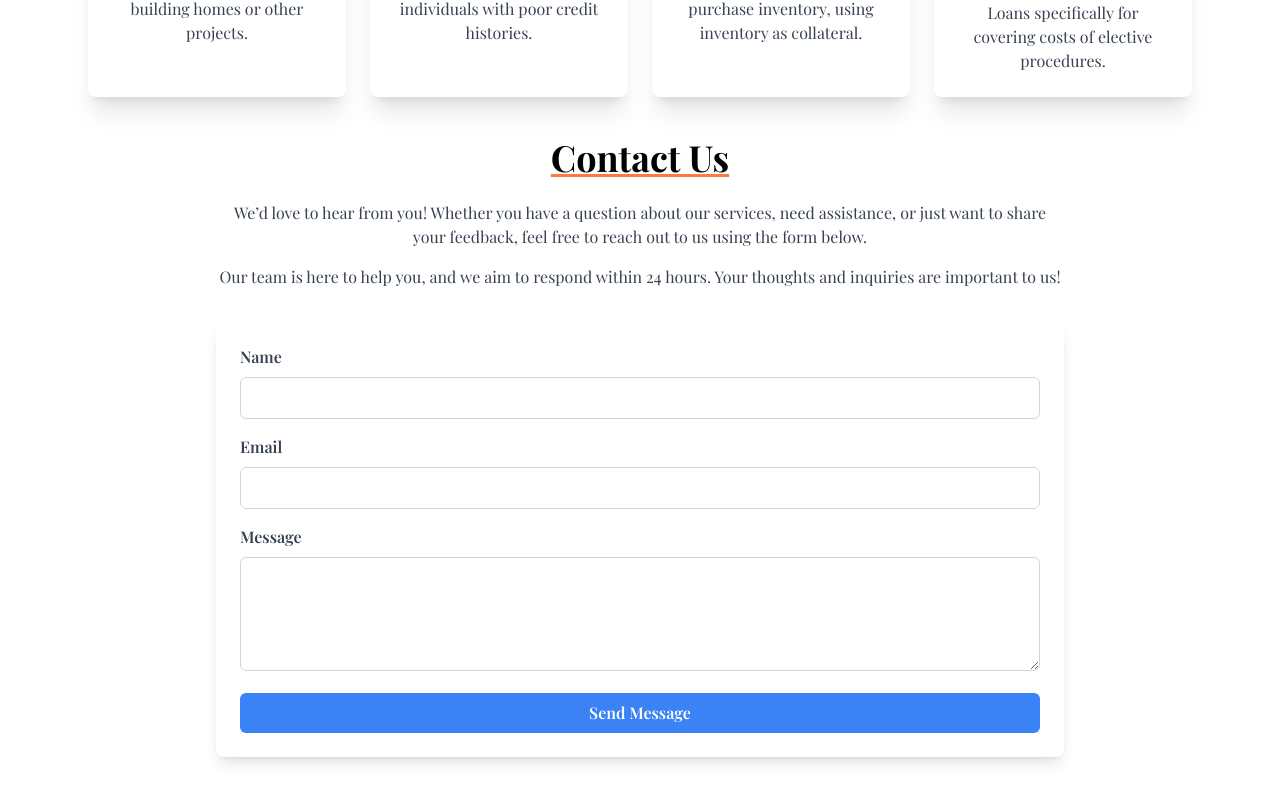
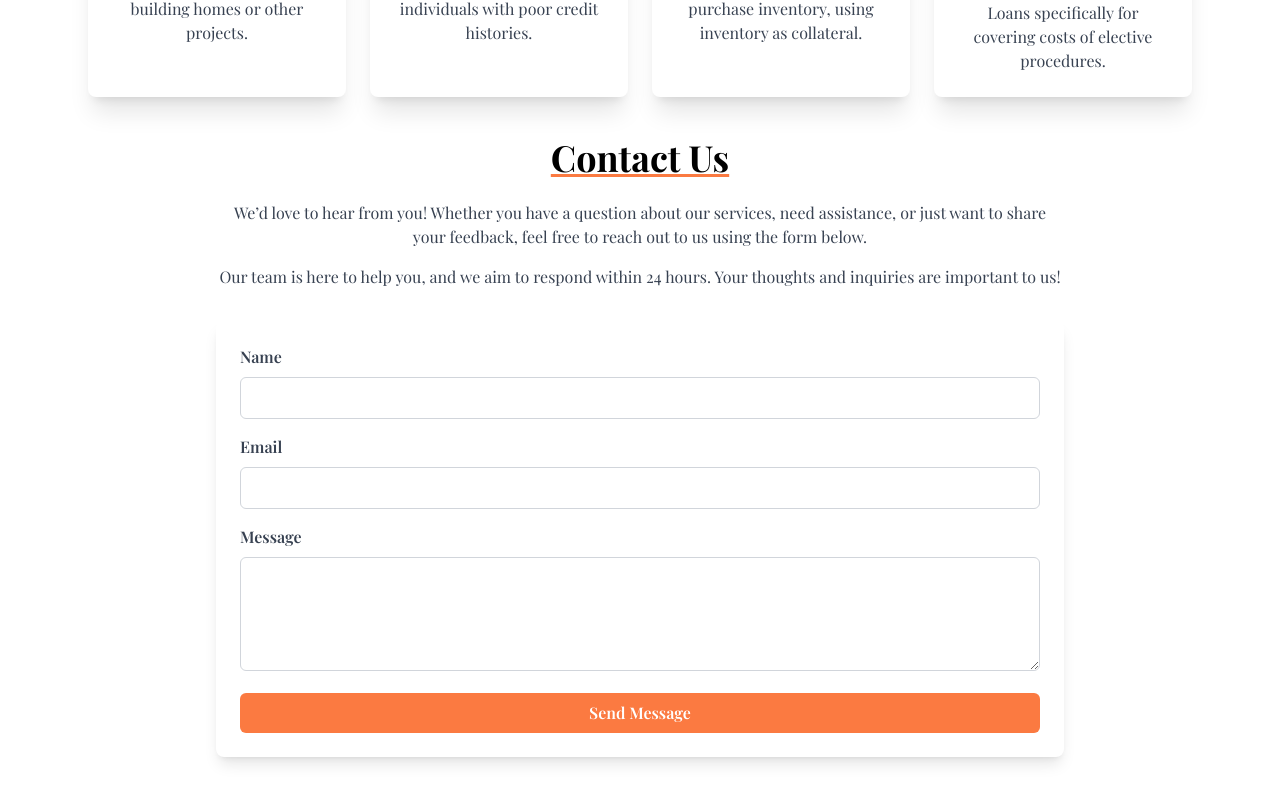
Before and after one commit to Outwerk/project2, a React (Create React App) app: page / in a window 1280 px wide. Shown: the part 2375-3178 px from the top of the page. Built offline with nearby package versions, Linux system fonts and the light colour scheme; a web font is replaced by a local one.

Commit message:
apply theme

```diff
--- a/src/sections/Contact.js
+++ b/src/sections/Contact.js
@@ -44,12 +44,12 @@ const Contact = () => {
                         id="message"
                         rows="4"
                         required
-                        className="w-full border border-gray-300 rounded-md p-2 focus:outline-none focus:ring-2 focus:ring-blue-500"
+                        className="w-full border border-gray-300 rounded-md p-2 focus:outline-none focus:ring-2 focus:ring-[#FB7A41]"
                     ></textarea>
                 </div>
                 <button
                     type="submit"
-                    className="w-full bg-blue-500 text-white font-semibold rounded-md p-2 hover:bg-blue-600 transition duration-200"
+                    className="w-full bg-[#FB7A41] text-white font-semibold rounded-md p-2 hover:bg-[#e36f3d] transition duration-200"
                 >
                     Send Message
                 </button>
```
